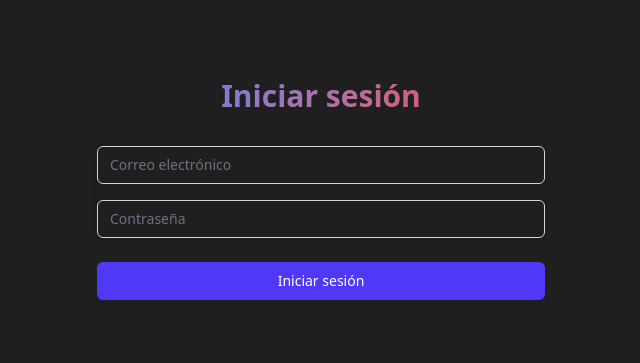
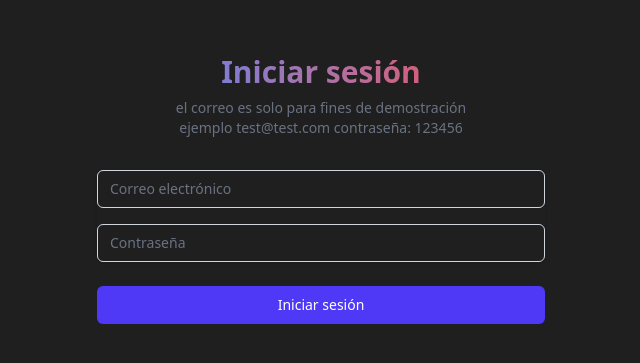
Before and after one commit to DanielEncoDev/gemini-server, a Next.js app: page / in a window 1280 px wide. Shown: the part 223-586 px from the top of the page, without its empty margins (319-959 px from the left). Built offline with nearby package versions, Linux system fonts and the light colour scheme; no server answers.

Commit message:
Add message to login

```diff
--- a/src/app/page.js
+++ b/src/app/page.js
@@ -39,6 +39,10 @@ export default function Page() {
           <h2 className="mt-6 text-center text-3xl font-extrabold bg-clip-text text-transparent bg-gradient-to-r from-blue-500 to-red-500">
             Iniciar sesión
           </h2>
+          <p className="text-center text-sm text-gray-500 mt-2">
+            el correo es solo para fines de demostración <br />
+            ejemplo test@test.com contraseña: 123456
+          </p>
         </div>
         <form className="mt-8 space-y-6" onSubmit={handleSubmit}>
           <div className="rounded-md shadow-sm space-y-4">
```
